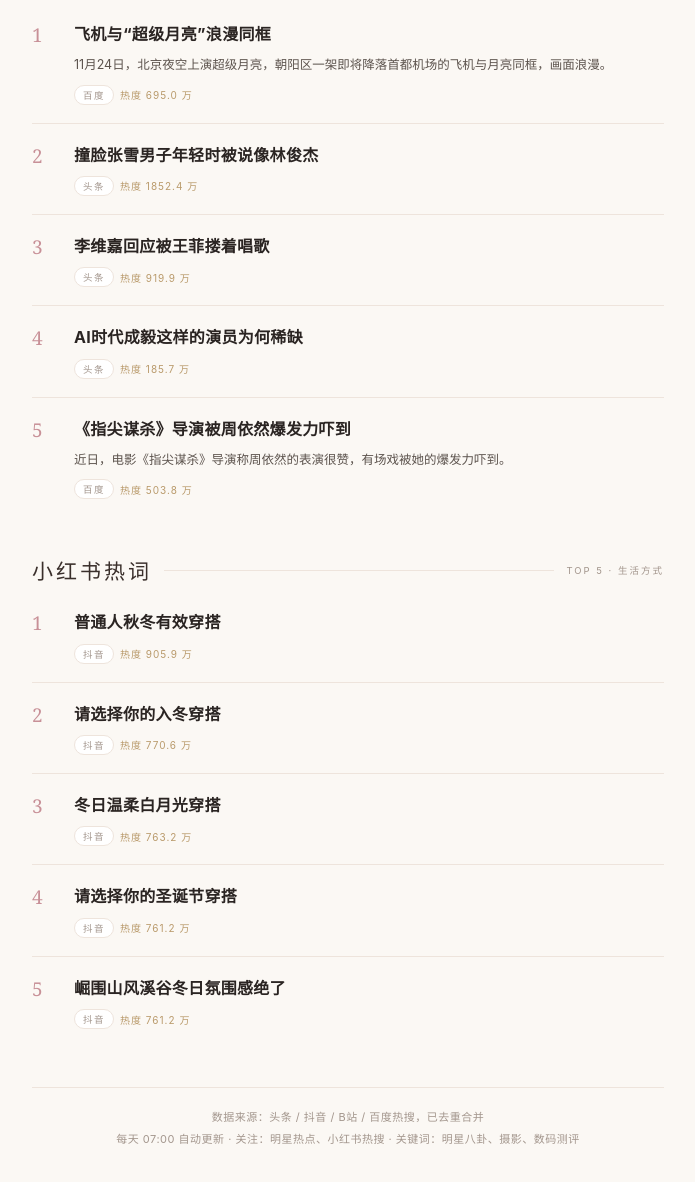
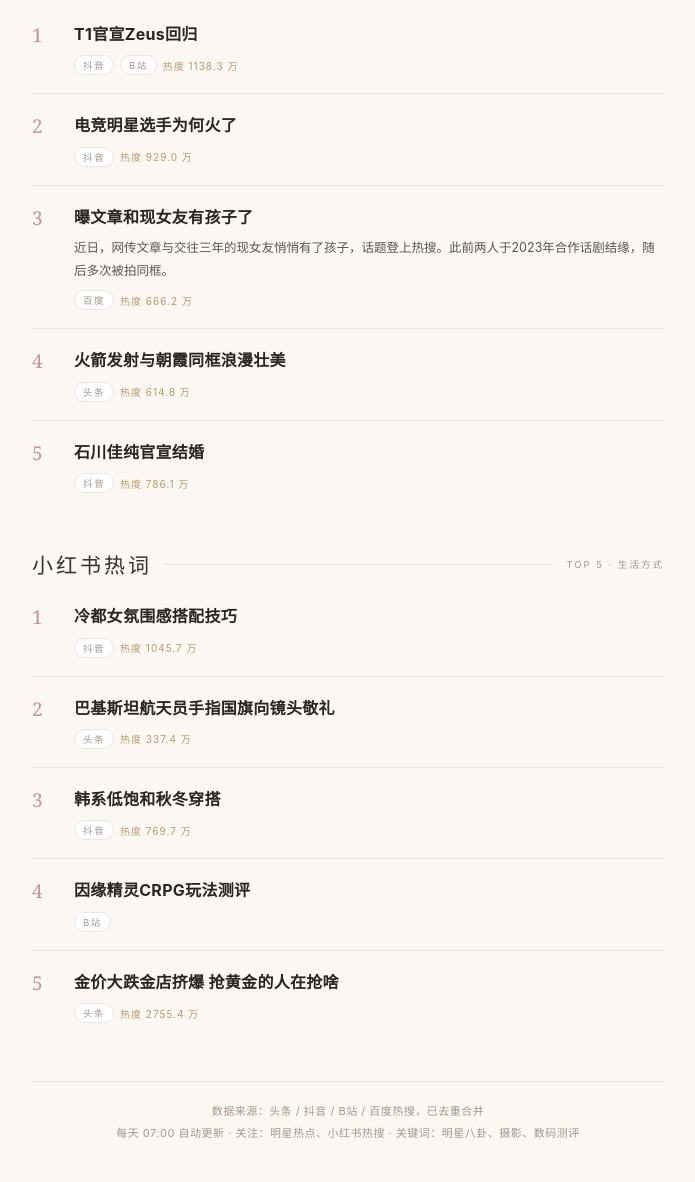
Before and after one commit to aaronelchatgpt/news-sharon, a plain HTML site: page index.html in a window 1280 px wide. Shown: the part 360-1542 px from the top of the page, without its empty margins (292-987 px from the left). Drawn offline with Linux system fonts and the light colour scheme.

Commit message:
update index.html

```diff
--- a/index.html
+++ b/index.html
@@ -1,6 +1,6 @@
 <!doctype html><html lang="zh-CN"><head><meta charset="utf-8">
 <meta name="viewport" content="width=device-width, initial-scale=1">
-<title>Sharon 的每日热点 · 2026年11月25日</title>
+<title>Sharon 的每日热点 · 2026年11月26日</title>
 <style>
 :root{--ivory:#fbf8f4;--ink:#2a2422;--ink2:#5c534d;--muted:#a3968d;--rose:#b76e79;--rose-soft:#f6e9ea;--line:#eee4dc;--gold:#b99a6b}
 *{box-sizing:border-box}
@@ -35,7 +35,7 @@ li:last-child{border-bottom:0}
     <div class="kicker">Daily Edit · For Sharon</div>
     <h1>今日热点</h1>
     <div class="greet">为你挑选今天值得看的十件事</div>
-    <div class="date">2026年11月25日 星期三</div>
+    <div class="date">2026年11月26日 星期四</div>
     <div class="media">
       <audio controls preload="none" src="sharon.mp3"></audio>
       <a class="dl" href="sharon.pdf" download>PDF</a>
@@ -47,41 +47,41 @@ li:last-child{border-bottom:0}
     <li>
       <span class="rank">1</span>
       <div class="body">
-        <div class="title">飞机与“超级月亮”浪漫同框</div>
-        <div class="desc">11月24日，北京夜空上演超级月亮，朝阳区一架即将降落首都机场的飞机与月亮同框，画面浪漫。</div>
-        <div class="meta"><span class="tag">百度</span><span class="hot">热度 695.0 万</span></div>
+        <div class="title">T1官宣Zeus回归</div>
+
+        <div class="meta"><span class="tag">抖音</span><span class="tag">B站</span><span class="hot">热度 1138.3 万</span></div>
       </div>
     </li>
     <li>
       <span class="rank">2</span>
       <div class="body">
-        <div class="title">撞脸张雪男子年轻时被说像林俊杰</div>
+        <div class="title">电竞明星选手为何火了</div>
 
-        <div class="meta"><span class="tag">头条</span><span class="hot">热度 1852.4 万</span></div>
+        <div class="meta"><span class="tag">抖音</span><span class="hot">热度 929.0 万</span></div>
       </div>
     </li>
     <li>
       <span class="rank">3</span>
       <div class="body">
-        <div class="title">李维嘉回应被王菲搂着唱歌</div>
-
-        <div class="meta"><span class="tag">头条</span><span class="hot">热度 919.9 万</span></div>
+        <div class="title">曝文章和现女友有孩子了</div>
+        <div class="desc">近日，网传文章与交往三年的现女友悄悄有了孩子，话题登上热搜。此前两人于2023年合作话剧结缘，随后多次被拍同框。</div>
+        <div class="meta"><span class="tag">百度</span><span class="hot">热度 666.2 万</span></div>
       </div>
     </li>
     <li>
       <span class="rank">4</span>
       <div class="body">
-        <div class="title">AI时代成毅这样的演员为何稀缺</div>
+        <div class="title">火箭发射与朝霞同框浪漫壮美</div>
 
-        <div class="meta"><span class="tag">头条</span><span class="hot">热度 185.7 万</span></div>
+        <div class="meta"><span class="tag">头条</span><span class="hot">热度 614.8 万</span></div>
       </div>
     </li>
     <li>
       <span class="rank">5</span>
       <div class="body">
-        <div class="title">《指尖谋杀》导演被周依然爆发力吓到</div>
-        <div class="desc">近日，电影《指尖谋杀》导演称周依然的表演很赞，有场戏被她的爆发力吓到。</div>
-        <div class="meta"><span class="tag">百度</span><span class="hot">热度 503.8 万</span></div>
+        <div class="title">石川佳纯官宣结婚</div>
+
+        <div class="meta"><span class="tag">抖音</span><span class="hot">热度 786.1 万</span></div>
       </div>
     </li></ol>
   </div>
@@ -91,41 +91,41 @@ li:last-child{border-bottom:0}
     <li>
       <span class="rank">1</span>
       <div class="body">
-        <div class="title">普通人秋冬有效穿搭</div>
+        <div class="title">冷都女氛围感搭配技巧</div>
 
-        <div class="meta"><span class="tag">抖音</span><span class="hot">热度 905.9 万</span></div>
+        <div class="meta"><span class="tag">抖音</span><span class="hot">热度 1045.7 万</span></div>
       </div>
     </li>
     <li>
       <span class="rank">2</span>
       <div class="body">
-        <div class="title">请选择你的入冬穿搭</div>
+        <div class="title">巴基斯坦航天员手指国旗向镜头敬礼</div>
 
-        <div class="meta"><span class="tag">抖音</span><span class="hot">热度 770.6 万</span></div>
+        <div class="meta"><span class="tag">头条</span><span class="hot">热度 337.4 万</span></div>
       </div>
     </li>
     <li>
       <span class="rank">3</span>
       <div class="body">
-        <div class="title">冬日温柔白月光穿搭</div>
+        <div class="title">韩系低饱和秋冬穿搭</div>
 
-        <div class="meta"><span class="tag">抖音</span><span class="hot">热度 763.2 万</span></div>
+        <div class="meta"><span class="tag">抖音</span><span class="hot">热度 769.7 万</span></div>
       </div>
     </li>
     <li>
       <span class="rank">4</span>
       <div class="body">
-        <div class="title">请选择你的圣诞节穿搭</div>
+        <div class="title">因缘精灵CRPG玩法测评</div>
 
-        <div class="meta"><span class="tag">抖音</span><span class="hot">热度 761.2 万</span></div>
+        <div class="meta"><span class="tag">B站</span></div>
       </div>
     </li>
     <li>
       <span class="rank">5</span>
       <div class="body">
-        <div class="title">崛围山风溪谷冬日氛围感绝了</div>
+        <div class="title">金价大跌金店挤爆 抢黄金的人在抢啥</div>
 
-        <div class="meta"><span class="tag">抖音</span><span class="hot">热度 761.2 万</span></div>
+        <div class="meta"><span class="tag">头条</span><span class="hot">热度 2755.4 万</span></div>
       </div>
     </li></ol>
   </div>
```
